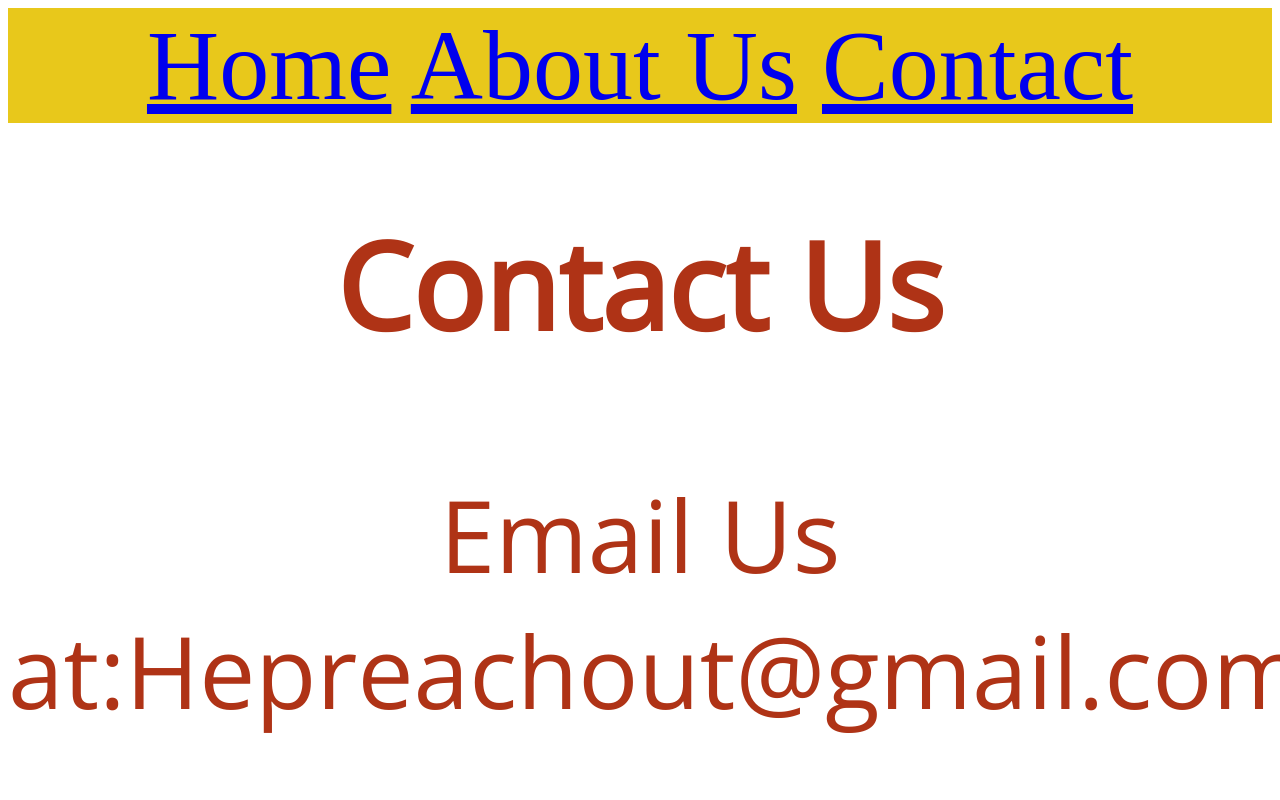
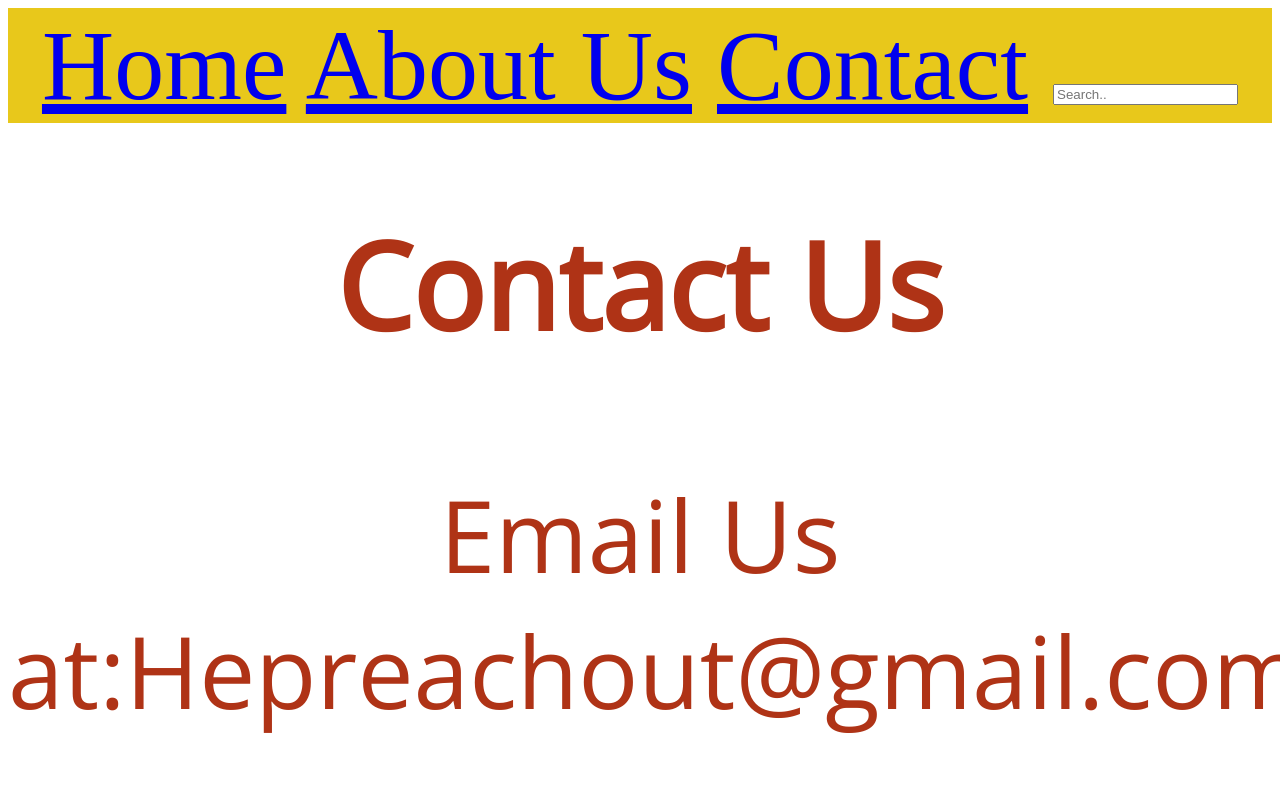
Before and after one commit to TarrinDewberry/hepreachout, a plain HTML site: page contact.html in a window 1280 px wide. Shown: the top 800 px of the page. Drawn offline with nearby package versions, Linux system fonts and the light colour scheme.

Commit message:
Update contact.html

```diff
--- a/contact.html
+++ b/contact.html
@@ -10,6 +10,7 @@
   	<a href="index.html">Home</a>
   	<a href="about.html">About Us</a>
   <a href="Contact.html">Contact</a>
+	  <input type="text" placeholder="Search..">
   </nav>
 	<h1> Contact Us</h1>
 	<p> Email Us at:Hepreachout@gmail.com</p>
```
